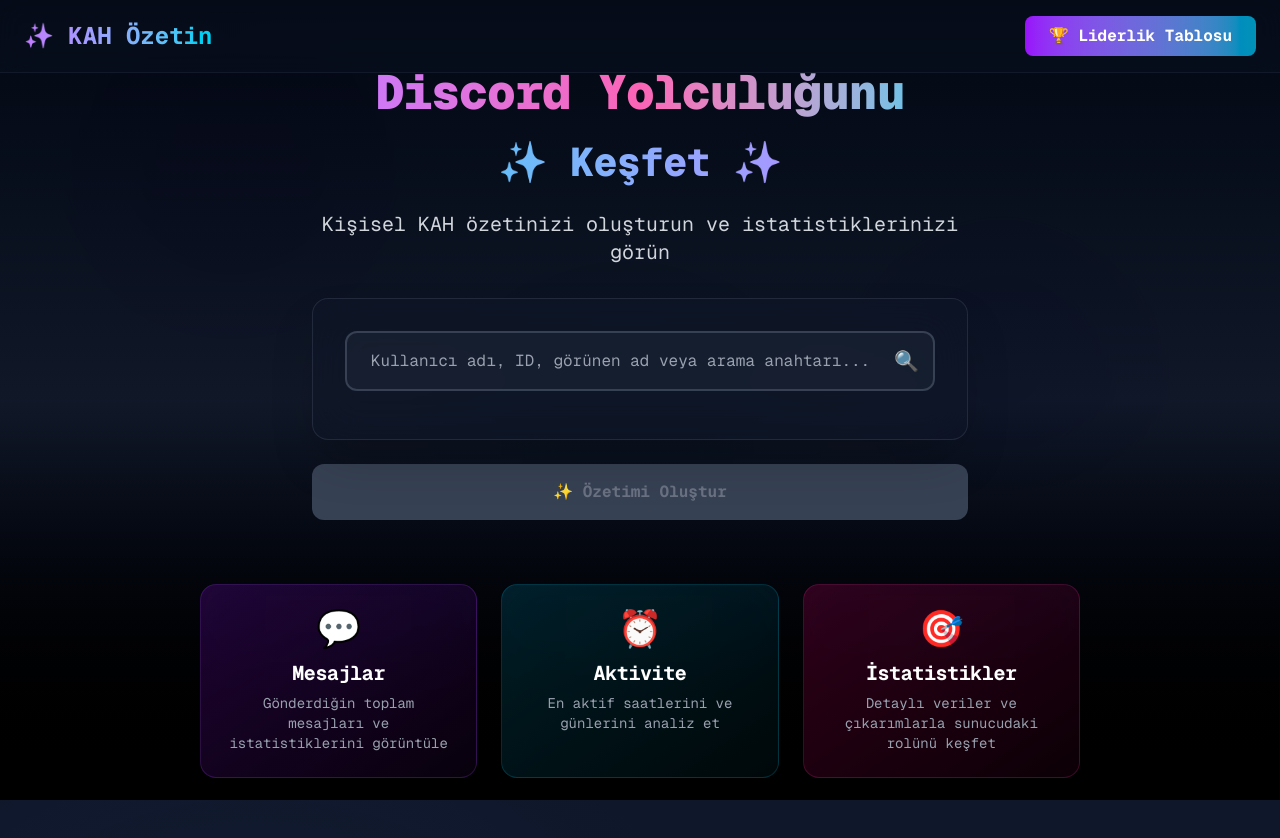
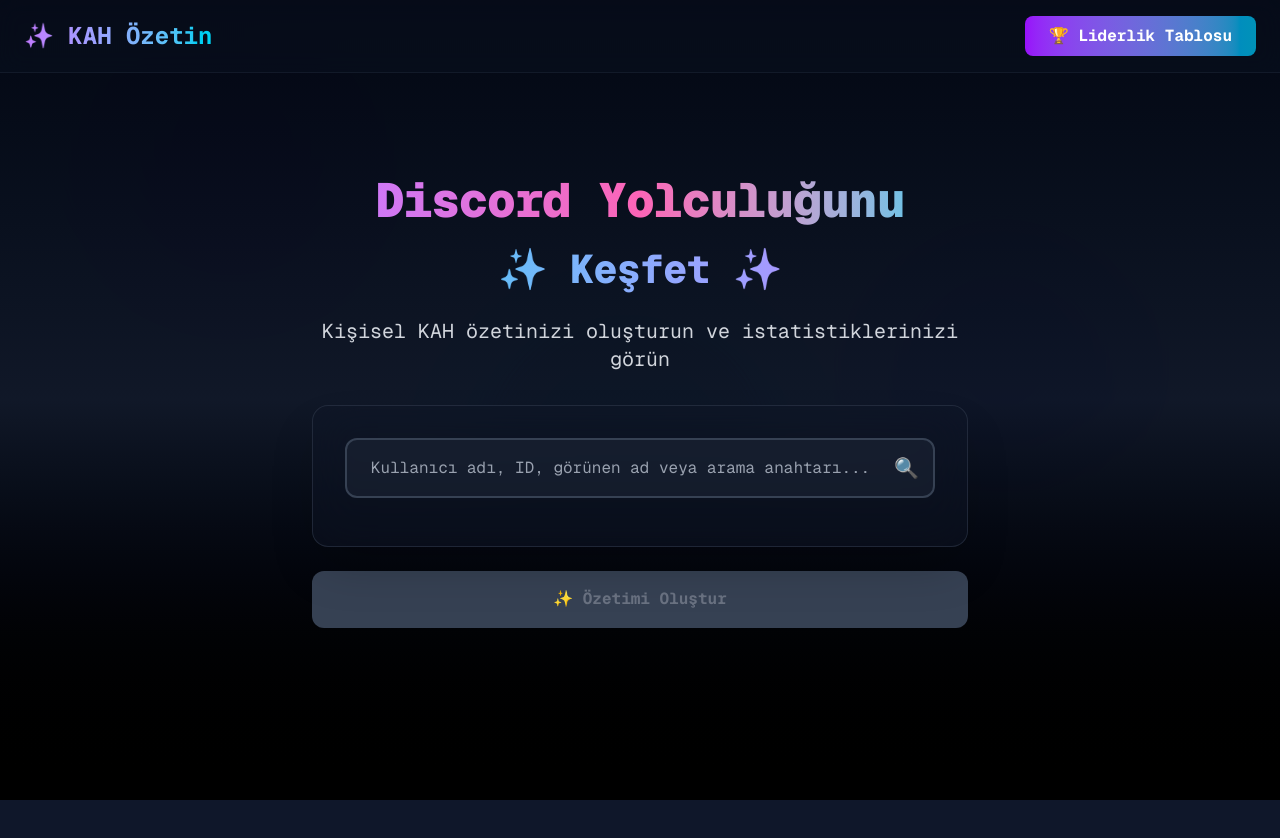
Before and after one commit to darknight2060/kah-ozetin, a Next.js app: page / in a window 1280 px wide. Shown: the top 838 px of the page. After the commit the page ends 800 px from the top, so only its background shows below. Built offline with nearby package versions, Linux system fonts and the light colour scheme.

Commit message:
performance fixes

```diff
--- a/src/pages/index.js
+++ b/src/pages/index.js
@@ -75,7 +75,7 @@ const searchUsers = (query, users) => {
 
 export default function Home() {
   const router = useRouter();
-  const pageTitle = "Kah Özetin - Sunucu İstatistikleri";
+  const pageTitle = "Kah Özetin - Varlığını Keşfet";
   const pageDescription = "Discord sunucusu kullanıcı istatistikleri, sıralamalar ve detaylı analiz";
 
   const [searchQuery, setSearchQuery] = useState("");
@@ -294,7 +294,7 @@ export default function Home() {
                   {/* Suggestions Dropdown */}
                   {isFocused && suggestions.length > 0 && (
                     <motion.div
-                      className="absolute top-full left-4 right-4 md:left-8 md:right-8 mt-2 bg-gray-800/90 backdrop-blur-xl border border-gray-700/50 rounded-xl shadow-2xl z-50 max-h-72 sm:max-h-96 overflow-y-auto"
+                      className="absolute top-full left-2 right-2 md:left-0 md:right-0 bg-gray-800/90 backdrop-blur-xl border border-gray-700/50 rounded-b-xl shadow-2xl z-[9999] max-h-72 sm:max-h-96 overflow-y-auto"
                       initial={{ opacity: 0, y: -10, scale: 0.95 }}
                       animate={{ opacity: 1, y: 0, scale: 1 }}
                       transition={{ duration: 0.2 }}
@@ -332,7 +332,7 @@ export default function Home() {
                   {/* Empty State */}
                   {isFocused && searchQuery.trim() && suggestions.length === 0 && (
                     <motion.div
-                      className="absolute top-full left-4 right-4 md:left-8 md:right-8 mt-2 bg-gray-800/90 backdrop-blur-xl border border-gray-700/50 rounded-xl shadow-2xl z-50 p-4 md:p-6 text-center"
+                      className="absolute top-full left-2 right-2 md:left-0 md:right-0 bg-gray-800/90 backdrop-blur-xl border border-gray-700/50 rounded-b-xl shadow-2xl z-[9999] p-4 md:p-6 text-center"
                       initial={{ opacity: 0, y: -10 }}
                       animate={{ opacity: 1, y: 0 }}
                     >
@@ -401,44 +401,6 @@ export default function Home() {
               ) : '✨ Özetimi Oluştur'}
             </motion.button>
           </motion.div>
-
-          {/* Info Cards */}
-          <motion.div
-            className="grid grid-cols-1 sm:grid-cols-2 md:grid-cols-3 gap-4 md:gap-6 w-full max-w-4xl mt-10 md:mt-16 px-2"
-            initial={{ opacity: 0, y: 30 }}
-            animate={{ opacity: 1, y: 0 }}
-            transition={{ delay: 0.6, duration: 0.8 }}
-          >
-            {/* Card 1 */}
-            <motion.div
-              className="backdrop-blur-xl bg-gradient-to-br from-purple-600/20 to-purple-600/5 rounded-2xl p-4 md:p-6 border border-purple-500/20 hover:border-purple-500/50 transition"
-              whileHover={{ y: -10, borderColor: "rgba(168, 85, 247, 0.5)" }}
-            >
-              <div className="text-3xl md:text-4xl mb-2 md:mb-3">💬</div>
-              <h3 className="text-lg md:text-xl font-bold text-white mb-1 md:mb-2">Mesajlar</h3>
-              <p className="text-xs md:text-sm text-gray-400">Gönderdiğin toplam mesajları ve istatistiklerini görüntüle</p>
-            </motion.div>
-
-            {/* Card 2 */}
-            <motion.div
-              className="backdrop-blur-xl bg-gradient-to-br from-cyan-600/20 to-cyan-600/5 rounded-2xl p-4 md:p-6 border border-cyan-500/20 hover:border-cyan-500/50 transition"
-              whileHover={{ y: -10, borderColor: "rgba(34, 211, 238, 0.5)" }}
-            >
-              <div className="text-3xl md:text-4xl mb-2 md:mb-3">⏰</div>
-              <h3 className="text-lg md:text-xl font-bold text-white mb-1 md:mb-2">Aktivite</h3>
-              <p className="text-xs md:text-sm text-gray-400">En aktif saatlerini ve günlerini analiz et</p>
-            </motion.div>
-
-            {/* Card 3 */}
-            <motion.div
-              className="backdrop-blur-xl bg-gradient-to-br from-pink-600/20 to-pink-600/5 rounded-2xl p-4 md:p-6 border border-pink-500/20 hover:border-pink-500/50 transition"
-              whileHover={{ y: -10, borderColor: "rgba(236, 72, 153, 0.5)" }}
-            >
-              <div className="text-3xl md:text-4xl mb-2 md:mb-3">🎯</div>
-              <h3 className="text-lg md:text-xl font-bold text-white mb-1 md:mb-2">İstatistikler</h3>
-              <p className="text-xs md:text-sm text-gray-400">Detaylı veriler ve çıkarımlarla sunucudaki rolünü keşfet</p>
-            </motion.div>
-          </motion.div>
         </motion.section>
       </main>
     </div>
--- a/src/pages/summary/[userId].js
+++ b/src/pages/summary/[userId].js
@@ -1,8 +1,8 @@
 import Head from 'next/head';
 import Image from 'next/image';
-import { motion } from 'framer-motion';
 import html2canvas from 'html2canvas-pro';
 import { useEffect, useState } from 'react';
+import { motion } from 'framer-motion';
 import { getUserSummary } from '@/lib/dataLoader';
 import {
   formatDate,
@@ -22,85 +22,27 @@ import {
   getUserRole,
 } from '@/lib/formatters';
 
+// Animation variants for Framer Motion
 const containerVariants = {
   hidden: { opacity: 0 },
   visible: {
     opacity: 1,
     transition: {
-      staggerChildren: 0.2,
-      delayChildren: 0.3,
+      staggerChildren: 0.1,
+      delayChildren: 0.2,
     },
   },
 };
 
 const itemVariants = {
-  hidden: { opacity: 0, y: 100, scale: 0.8 },
-  visible: {
-    opacity: 1,
-    y: 0,
-    scale: 1,
-    transition: {
-      duration: 0.8,
-      ease: 'easeOut',
-    },
-  },
-  animate: {
-    y: [0, -10, 0],
-    transition: {
-      duration: 2,
-      repeat: Infinity,
-      ease: 'easeInOut',
-    },
-  },
-};
-
-const floatingVariants = {
-  hidden: { opacity: 0, y: 50 },
+  hidden: { opacity: 0, y: 20 },
   visible: {
     opacity: 1,
     y: 0,
     transition: {
-      duration: 1,
+      duration: 0.5,
       ease: 'easeOut',
     },
-  },
-  float: {
-    y: [0, -20, 0],
-    transition: {
-      duration: 3,
-      repeat: Infinity,
-      ease: 'easeInOut',
-    },
-  },
-};
-
-const glitchVariants = {
-  hidden: { opacity: 0 },
-  visible: {
-    opacity: 1,
-    transition: { duration: 0.6 },
-  },
-  animate: {
-    textShadow: [
-      '0 0 0px rgba(59, 130, 246, 0)',
-      '2px 2px 0px rgba(59, 130, 246, 0.8)',
-      '-2px -2px 0px rgba(239, 68, 68, 0.8)',
-      '0 0 0px rgba(59, 130, 246, 0)',
-    ],
-    transition: {
-      duration: 0.3,
-      repeat: Infinity,
-      repeatDelay: 2,
-    },
-  },
-};
-
-const slideInVariants = {
-  hidden: { opacity: 0, x: -100 },
-  visible: {
-    opacity: 1,
-    x: 0,
-    transition: { duration: 0.8, ease: 'easeOut' },
   },
 };
 
@@ -167,13 +109,11 @@ export default function SummaryPage({ userData }) {
           <meta name="description" content="Aradığınız kullanıcı bulunamadı" />
         </Head>
       <div className="min-h-screen bg-gradient-to-br from-gray-950 via-gray-900 to-black flex items-center justify-center text-white">
-        <motion.div
-          initial={{ opacity: 0 }}
-          animate={{ opacity: 1 }}
+        <div
           className="text-3xl font-bold text-center"
         >
           <p>Kullanıcı bulunamadı</p>
-        </motion.div>
+        </div>
       </div>
       </>
     );
@@ -219,13 +159,11 @@ export default function SummaryPage({ userData }) {
   if (!userData) {
     return (
       <div className="min-h-screen bg-gradient-to-br from-gray-950 via-gray-900 to-black flex items-center justify-center text-white">
-        <motion.div
-          initial={{ opacity: 0 }}
-          animate={{ opacity: 1 }}
+        <div
           className="text-3xl font-bold"
         >
           Yükleniyor...
-        </motion.div>
+        </div>
       </div>
     );
   }
@@ -309,66 +247,44 @@ export default function SummaryPage({ userData }) {
       `}</style>
 
       {/* Header / Navigation */}
-      <motion.div
+      <div
         className="fixed top-0 left-0 right-0 z-50 backdrop-blur-md border-b border-gray-800 border-opacity-50"
-        initial={{ y: -100 }}
-        animate={{ y: 0 }}
-        transition={{ duration: 0.6 }}
       >
         <div className="max-w-7xl mx-auto px-3 sm:px-6 lg:px-8 py-3 sm:py-4 relative flex items-center justify-center">
-          <motion.a
+          <a
             href="/"
             className="absolute left-3 sm:left-6 lg:left-8 top-1/2 -translate-y-1/2 flex items-center gap-2 text-gray-400 hover:text-white transition-colors"
-            whileHover={{ x: -5 }}
           >
             <span className="text-xl sm:text-2xl">←</span>
             <span className="hidden sm:inline text-xs sm:text-base">Ana Sayfa</span>
-          </motion.a>
+          </a>
           <h2 className="text-sm sm:text-lg md:text-xl font-bold text-center px-2 truncate">
             <span className="bg-gradient-to-r from-blue-400 to-purple-400 bg-clip-text text-transparent">
               {user.displayName || user.username}
             </span>
           </h2>
         </div>
-      </motion.div>
+      </div>
 
       {/* Hero Section */}
-      <motion.div
+      <div
         className="min-h-screen pt-24 sm:pt-32 pb-12 sm:pb-20 flex flex-col items-center justify-center relative overflow-hidden aurora-bg px-4"
-        initial="hidden"
-        whileInView="visible"
-        viewport={{ once: true, amount: 0.3 }}
-        variants={containerVariants}
       >
         {/* Animated background blobs */}
-        <motion.div
+        <div
           className="absolute top-20 left-10 w-40 sm:w-60 md:w-80 h-40 sm:h-60 md:h-80 bg-blue-500 rounded-full mix-blend-multiply filter blur-3xl opacity-15 z-0"
-          animate={{
-            y: [0, 50, 0],
-            x: [0, 30, 0],
-          }}
-          transition={{ duration: 8, repeat: Infinity, ease: 'easeInOut' }}
         />
-        <motion.div
+        <div
           className="absolute bottom-0 right-10 w-40 sm:w-60 md:w-80 h-40 sm:h-60 md:h-80 bg-purple-500 rounded-full mix-blend-multiply filter blur-3xl opacity-15 z-0"
-          animate={{
-            y: [0, -50, 0],
-            x: [0, -30, 0],
-          }}
-          transition={{ duration: 10, repeat: Infinity, ease: 'easeInOut' }}
         />
 
         <div className="relative z-20 space-y-6 sm:space-y-8 w-full flex flex-col items-center">
           {/* Avatar with gradient border */}
-          <motion.div
+          <div
             className="flex justify-center"
-            variants={floatingVariants}
-            animate="float"
           >
-            <motion.div
+            <div
               className="gradient-border"
-              whileHover={{ scale: 1.08 }}
-              transition={{ type: 'spring', stiffness: 300 }}
             >
               <Image
                 src={user.avatar_url || 'https://cdn.discordapp.com/embed/avatars/0.png'}
@@ -382,13 +298,12 @@ export default function SummaryPage({ userData }) {
                   e.currentTarget.src = 'https://cdn.discordapp.com/embed/avatars/0.png';
                 }}
               />
-            </motion.div>
-          </motion.div>
+            </div>
+          </div>
 
           {/* Username and display name */}
-          <motion.div
+          <div
             className="text-center space-y-2 sm:space-y-4 w-full"
-            variants={itemVariants}
           >
             <h1 className="text-3xl sm:text-5xl md:text-6xl lg:text-7xl font-black bg-gradient-to-r from-blue-400 via-purple-400 to-pink-400 bg-clip-text text-transparent break-words">
               {user.displayName || user.username}
@@ -401,9 +316,9 @@ export default function SummaryPage({ userData }) {
             <p className="text-lg sm:text-2xl md:text-3xl text-gray-400 font-light">
               Sunucudaki Hikâyen
             </p>
-          </motion.div>
+          </div>
         </div>
-      </motion.div>
+      </div>
 
       {/* Key Metrics Grid */}
       <motion.section
@@ -425,7 +340,7 @@ export default function SummaryPage({ userData }) {
           <motion.div
             className="mb-6 sm:mb-8 stat-card p-6 sm:p-8 rounded-2xl backdrop-blur-sm border-2 border-yellow-400 bg-gradient-to-r from-yellow-900 from-20% via-blue-900 via-50% to-purple-900 to-80%"
             variants={itemVariants}
-            whileHover={{ y: -5, boxShadow: '0 0 40px rgba(250, 204, 21, 0.4)' }}
+            whileHover={{ y: -5 }}
           >
             <div className="text-center">
               <p className="text-gray-300 text-base sm:text-lg mb-2">👑 Sunucudaki Rolün</p>
--- a/src/styles/globals.css
+++ b/src/styles/globals.css
@@ -161,50 +161,7 @@ section {
   }
 }
 
-/* Animation for smooth entries */
-@keyframes fadeInUp {
-  from {
-    opacity: 0;
-    transform: translateY(30px);
-  }
-  to {
-    opacity: 1;
-    transform: translateY(0);
-  }
-}
 
-@keyframes slideInLeft {
-  from {
-    opacity: 0;
-    transform: translateX(-30px);
-  }
-  to {
-    opacity: 1;
-    transform: translateX(0);
-  }
-}
-
-@keyframes glow {
-  0%, 100% {
-    box-shadow: 0 0 20px rgba(59, 130, 246, 0.3);
-  }
-  50% {
-    box-shadow: 0 0 40px rgba(59, 130, 246, 0.6);
-  }
-}
-
-/* Utility classes for animations */
-.animate-fade-in-up {
-  animation: fadeInUp 0.8s ease-out;
-}
-
-.animate-slide-in-left {
-  animation: slideInLeft 0.8s ease-out;
-}
-
-.animate-glow {
-  animation: glow 3s ease-in-out infinite;
-}
 
 /* Responsive utilities */
 @media (max-width: 640px) {
```
Also changed, not shown: 1 other file (tests, documents, lock files or other folders).
